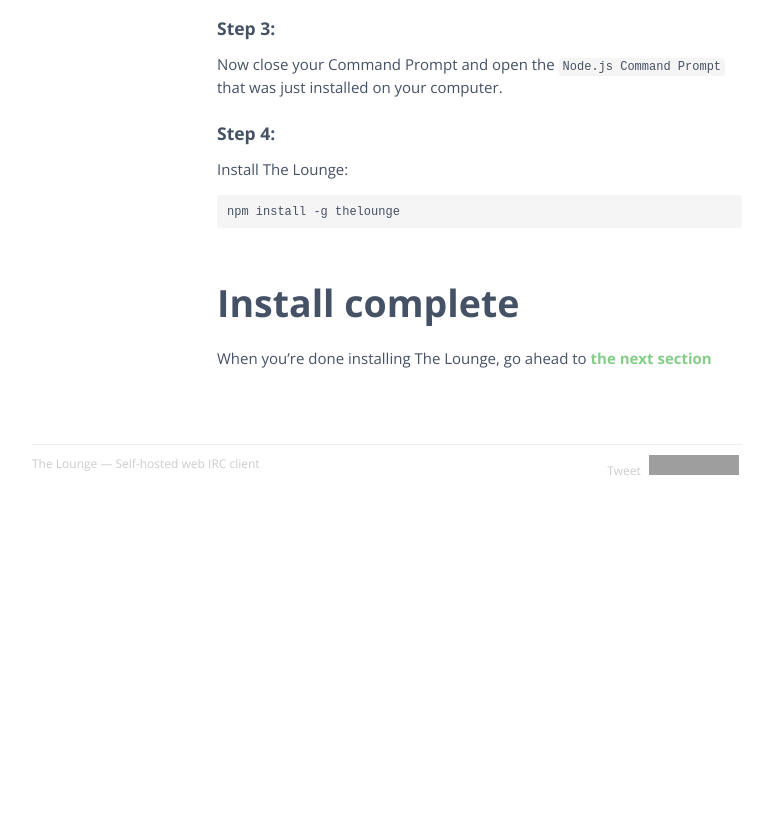
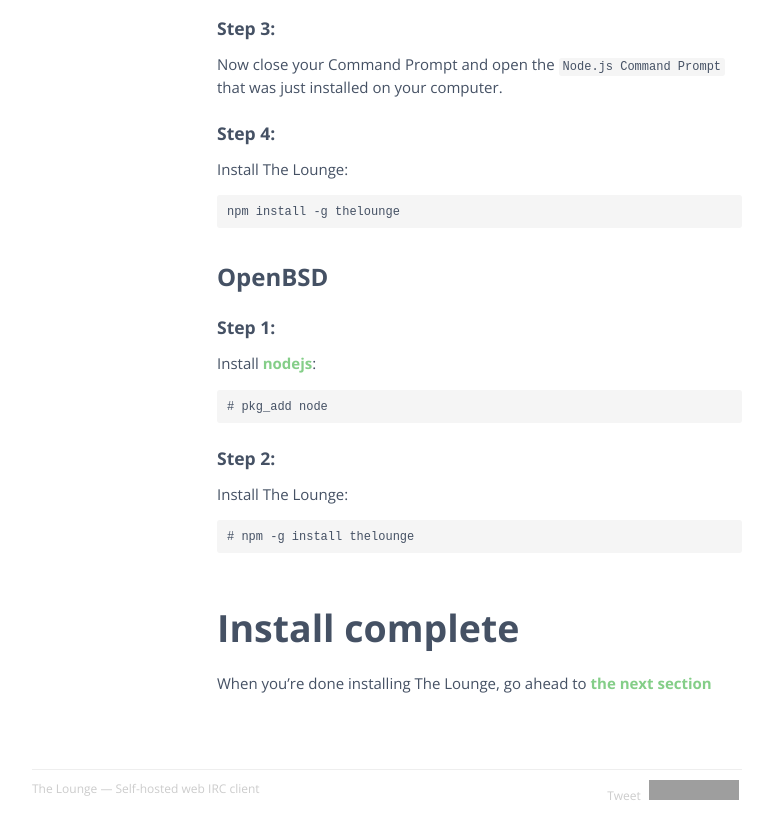
Before and after one commit to thelounge/thelounge.github.io, a Jekyll site: the page built from _docs/getting_started/install.md, in a window 1280 px wide and 900 px high, scrolled down 1792 px. Shown: the top 839 px of the window, without its empty margins (253-1026 px from the left). Built offline with Jekyll 4.4.1, drawn with Linux system fonts in a browser that asks for light colours; Markdown is read by kramdown in place of the engine named in the settings; comment, search, counter and statistics services are not loaded; before the commit the page ends 2375 px from its top, so only the background shows below that; grey boxes are pictures that could not be loaded.

Commit message:
docs/getting_started update install.md
Adds installation instructions for OpenBSD.

````diff
--- a/_docs/getting_started/install.md
+++ b/_docs/getting_started/install.md
@@ -107,6 +107,24 @@
 npm install -g thelounge
 ```
 
+## OpenBSD
+
+### Step 1:
+
+Install [nodejs](https://nodejs.org):
+
+```
+# pkg_add node
+```
+
+### Step 2:
+
+Install The Lounge:
+
+```
+# npm -g install thelounge
+```
+
 # Install complete
 
 When you're done installing The Lounge, go ahead to [the next section](/docs/getting_started/usage.html)
````
